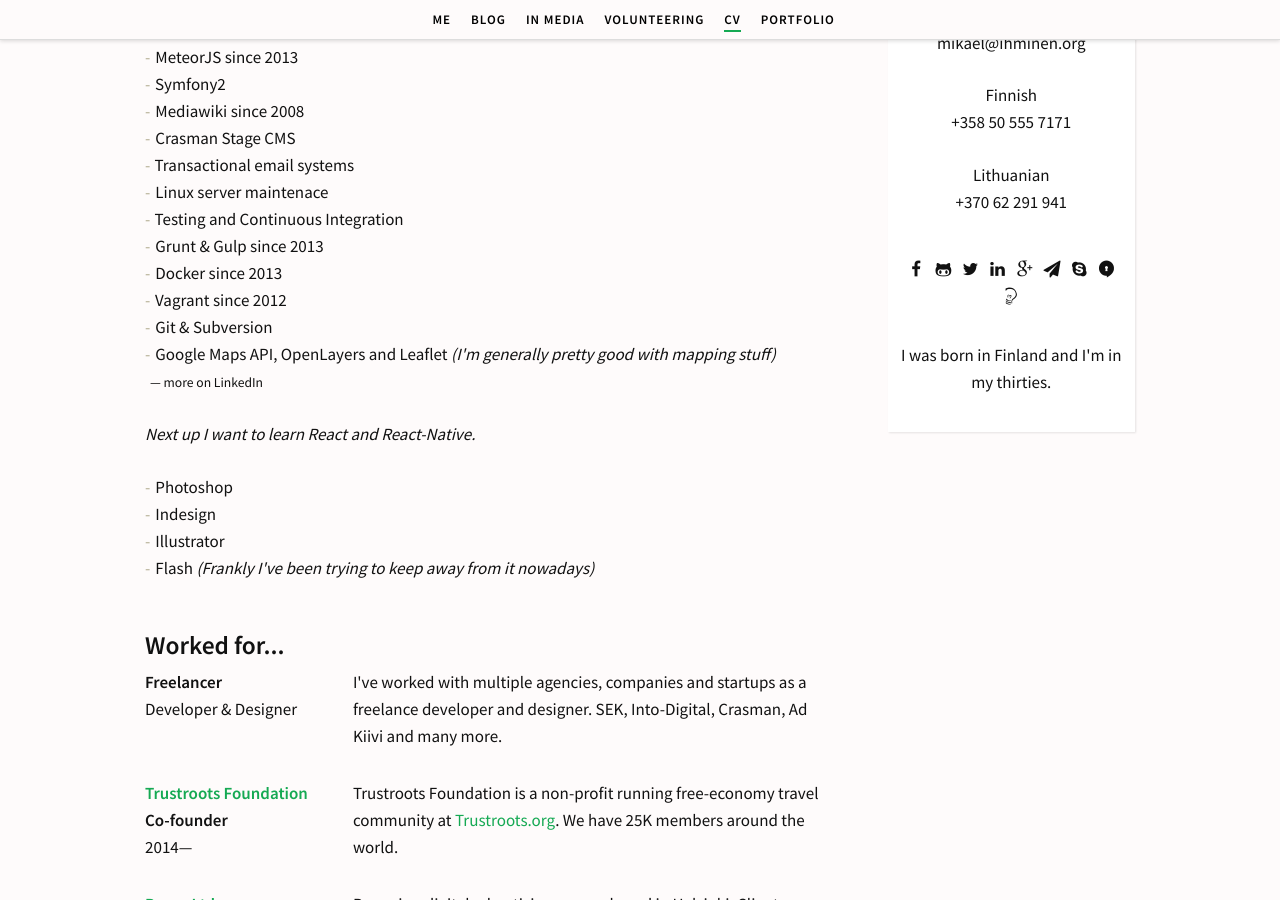
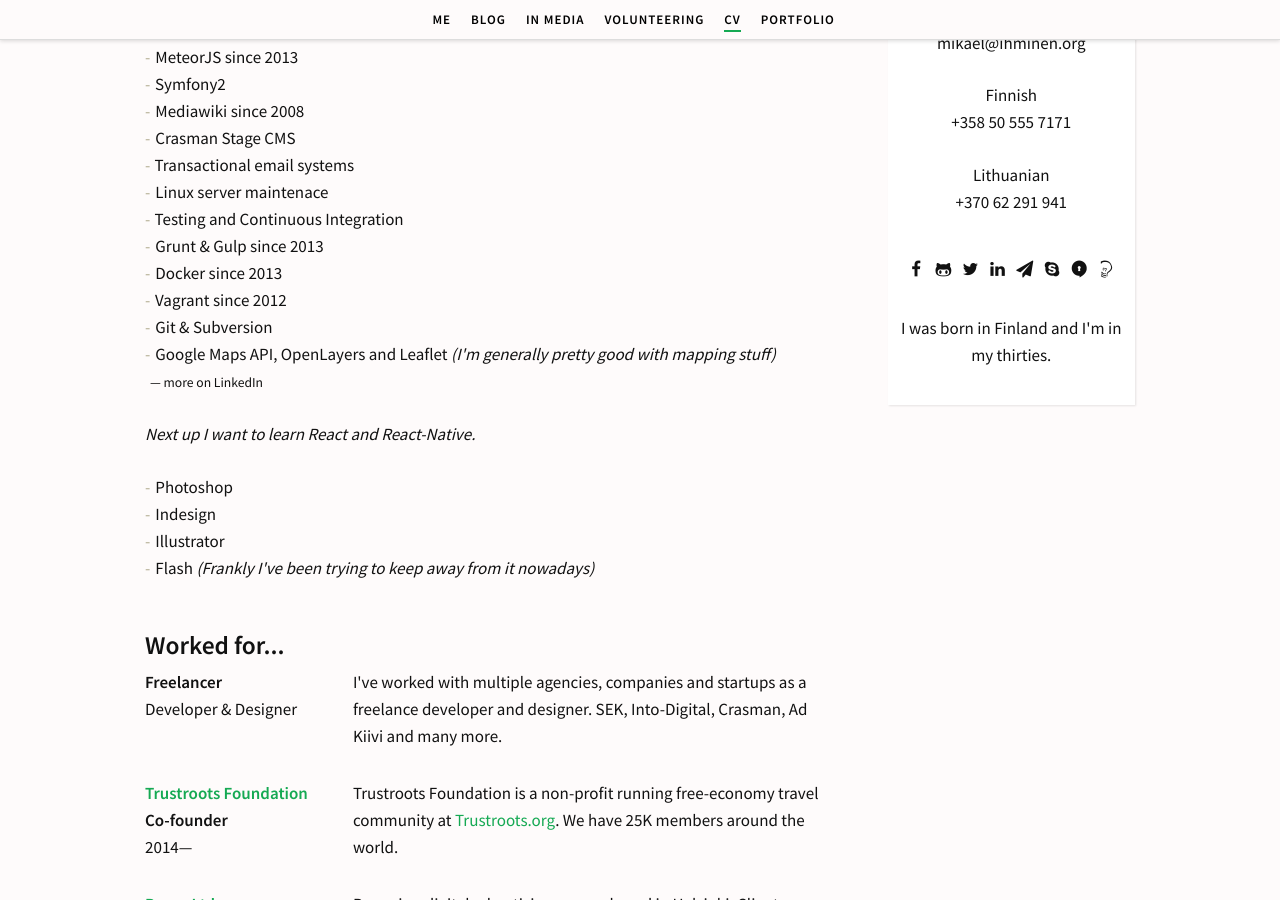
Before and after one commit to simison/simison.github.io, a Jekyll site: the page built from cv/index.html, in a window 1280 px wide and 900 px high, scrolled down 1496 px. Built offline with Jekyll 4.4.1, drawn with Linux system fonts in a browser that asks for light colours; some web fonts are replaced.

Commit message:
Remove google+

```diff
--- a/_includes/some.html
+++ b/_includes/some.html
@@ -3,7 +3,7 @@
     <a tooltips tooltip-side="bottom" tooltip-speed="fast" tooltip-title="GitHub" aria-label="GitHub" href="https://github.com/simison"><i class="icon-github"></i></a>
     <a tooltips tooltip-side="bottom" tooltip-speed="fast" tooltip-title="Twitter" aria-label="Twitter" href="https://twitter.com/simison"><i class="icon-twitter"></i></a>
     <a tooltips tooltip-side="bottom" tooltip-speed="fast" tooltip-title="LinkedIn" aria-label="LinkedIn" href="https://www.linkedin.com/in/mikaelkorpela"><i class="icon-linkedin"></i></a>
-    <a tooltips tooltip-side="bottom" tooltip-speed="fast" tooltip-title="+Google" aria-label="+Google" href="https://plus.google.com/+MikaelKorpelasimison"><i class="icon-gplus"></i></a>
+    <!--<a tooltips tooltip-side="bottom" tooltip-speed="fast" tooltip-title="+Google" aria-label="+Google" href="https://plus.google.com/+MikaelKorpelasimison"><i class="icon-gplus"></i></a>-->
     <a tooltips tooltip-side="bottom" tooltip-speed="fast" tooltip-title="Telegram" aria-label="Telegram" href="https://telegram.me/simison"><i class="icon-telegram"></i></a>
     <a tooltips tooltip-side="bottom" tooltip-speed="fast" tooltip-title="Skype: korpela.mikael" aria-label="Skype: korpela.mikael" href="skype:korpela.mikael?add"><i class="icon-skype"></i></a>
     <a tooltips tooltip-side="bottom" tooltip-speed="fast" tooltip-title="Signal: +358505557171" aria-label="Signal: +358505557171"><i class="icon-signal"></i></a>
```
